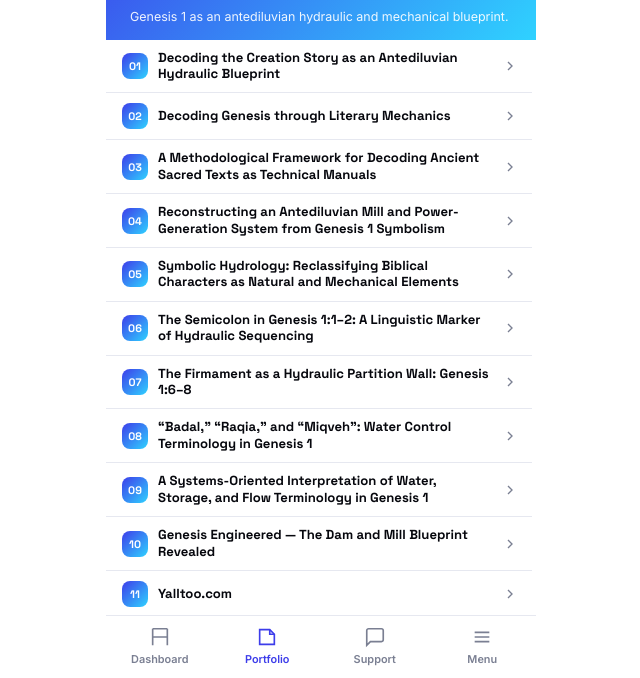
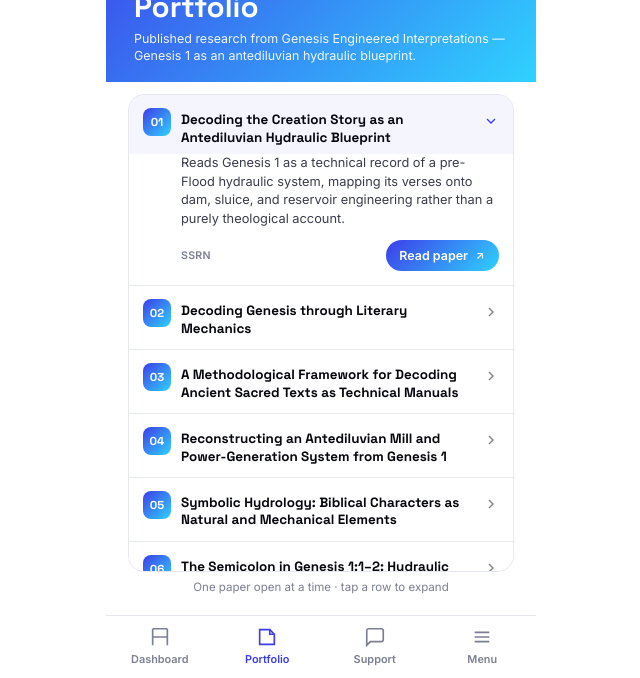
Before and after one commit to jawa-dam/yalltoo, a plain HTML site: page portfolio.html in a window 1280 px wide. Shown: the part 122-800 px from the top of the page, without its empty margins (319-959 px from the left). Drawn offline with Linux system fonts and the light colour scheme.

```diff
--- a/portfolio.html
+++ b/portfolio.html
@@ -26,67 +26,67 @@
     height:100%;
     overflow:hidden;
     background:var(--surface);
+    color:var(--ink);
     font-family:'Inter',system-ui,sans-serif;
-    color:var(--ink);
   }
 
   .stage{
     height:100%;
     width:100%;
     display:flex;
+    align-items:stretch;
     justify-content:center;
+  }
+
+  .phone{
+    width:min(430px,100vw);
+    height:100%;
     background:var(--surface);
-  }
-  .phone{
-    width:min(430px,100%);
-    height:100%;
     position:relative;
     overflow:hidden;
     display:flex;
     flex-direction:column;
-    background:var(--surface);
-  }
-  .screen{
-    flex:1;
-    min-height:0;
-    display:flex;
-    flex-direction:column;
-    overflow:hidden;
   }
 
   .banner{
     flex:0 0 auto;
     background:linear-gradient(135deg,var(--indigo) 0%, var(--cyan) 100%);
-    color:var(--paper);
-    padding:clamp(8px,1.8vh,14px) clamp(16px,5vw,24px) clamp(10px,2vh,14px);
+    color:#fff;
+    padding:clamp(10px,2vh,16px) clamp(18px,5vw,28px) clamp(12px,2.2vh,18px);
   }
   .back-row{
     display:flex;align-items:center;gap:8px;
-    font-size:.82rem;font-weight:600;
-    margin-bottom:8px;
+    font-size:.85rem;font-weight:600;
+    margin-bottom:clamp(6px,1.2vh,10px);
+    cursor:pointer;
+    width:fit-content;
     text-decoration:none;
-    color:var(--paper);
-    width:fit-content;
+    color:#fff;
   }
-  .back-row svg{width:16px;height:16px;stroke:currentColor;}
+  .back-row svg{width:16px;height:16px;stroke:#fff;}
 
   .logo-wrap{
-    width:clamp(44px,10vw,56px);
-    height:clamp(44px,10vw,56px);
-    margin-bottom:6px;
+    width:clamp(48px,12vw,64px);
+    height:clamp(48px,12vw,64px);
+    margin-bottom:clamp(6px,1vh,10px);
   }
-  .logo-img{width:100%;height:100%;object-fit:contain;display:block;filter:drop-shadow(0 4px 10px rgba(0,0,0,.25));}
+  .logo-img{
+    width:100%;height:100%;
+    object-fit:contain;
+    filter:drop-shadow(0 4px 10px rgba(0,0,0,.25));
+    display:block;
+  }
 
   .headline{
     font-family:'Space Grotesk',sans-serif;
     font-weight:700;
-    font-size:clamp(1.25rem,5vw,1.55rem);
+    font-size:clamp(1.35rem,5.5vw,1.85rem);
     line-height:1.08;
-    margin:0 0 4px;
+    margin:0 0 6px;
   }
   .subhead{
     font-size:.78rem;
-    line-height:1.35;
+    line-height:1.4;
     opacity:.92;
     margin:0;
     display:-webkit-box;
@@ -95,110 +95,147 @@
     overflow:hidden;
   }
 
-  .acc-body{
+  .body{
     flex:1 1 auto;
     min-height:0;
     overflow:hidden;
     display:flex;
     flex-direction:column;
-    padding:0 4px 0 0;
-  }
-  .accordion{
-    flex:1;
-    min-height:0;
-    display:flex;
-    flex-direction:column;
+    padding:clamp(8px,1.5vh,12px) clamp(14px,4vw,22px) clamp(8px,1.2vh,12px);
   }
 
-  .acc-item{
-    flex:0 0 auto;
-    border-bottom:1px solid var(--line);
-    display:flex;
-    flex-direction:column;
-    min-height:0;
-  }
-  .acc-item.open{
+  /* Scroll lives ONLY inside the accordion — page/frame never scrolls */
+  .accordion{
     flex:1 1 auto;
     min-height:0;
+    overflow-x:hidden;
+    overflow-y:auto;
+    overscroll-behavior:contain;
+    -webkit-overflow-scrolling:touch;
+    border:1px solid var(--line);
+    border-radius:16px;
+    background:var(--surface);
   }
+  .accordion::-webkit-scrollbar{width:3px;}
+  .accordion::-webkit-scrollbar-thumb{background:#d0d4e0;border-radius:99px;}
 
-  .acc-head{
+  .acc-item{
+    border-bottom:1px solid var(--line);
+    background:var(--surface);
+  }
+  .acc-item:last-child{border-bottom:none;}
+
+  .acc-trigger{
     width:100%;
     display:flex;
-    align-items:center;
+    align-items:flex-start;
     gap:10px;
-    padding:10px 14px 10px 16px;
+    padding:12px 14px;
     background:none;
-    border:0;
+    border:none;
     text-align:left;
     cursor:pointer;
-    font-family:'Inter',sans-serif;
+    font-family:'Inter',system-ui,sans-serif;
     color:var(--ink);
+  }
+  .acc-item.is-open .acc-trigger{
+    background:rgba(61,61,234,.05);
+    padding-bottom:8px;
+  }
+  .acc-trigger:active{background:rgba(61,61,234,.06);}
+
+  .acc-index{
     flex:0 0 auto;
-  }
-  .acc-head:active{background:rgba(61,61,234,.06);}
-  .acc-num{
-    flex:0 0 auto;
-    width:26px;height:26px;border-radius:8px;
+    width:28px;height:28px;
+    margin-top:1px;
+    border-radius:8px;
     background:linear-gradient(135deg,var(--indigo),var(--cyan));
-    color:var(--paper);
+    color:#fff;
     display:flex;align-items:center;justify-content:center;
     font-family:'Space Grotesk',sans-serif;
     font-weight:700;
-    font-size:.68rem;
+    font-size:.72rem;
   }
+
   .acc-title{
-    flex:1;
+    flex:1 1 auto;
+    min-width:0;
     font-family:'Space Grotesk',sans-serif;
     font-weight:700;
-    font-size:.82rem;
-    line-height:1.25;
-    display:-webkit-box;
-    -webkit-line-clamp:2;
-    -webkit-box-orient:vertical;
-    overflow:hidden;
+    font-size:.84rem;
+    line-height:1.3;
+    padding-top:4px;
   }
-  .acc-item.open .acc-title{-webkit-line-clamp:3;}
-  .chev{
+
+  .acc-chev{
     flex:0 0 auto;
     width:16px;height:16px;
+    margin-top:6px;
     stroke:var(--grey);
-    transition:transform .22s ease;
+    transition:transform .2s ease;
   }
-  .acc-item.open .chev{transform:rotate(90deg);stroke:var(--indigo);}
+  .acc-item.is-open .acc-chev{
+    transform:rotate(90deg);
+    stroke:var(--indigo);
+  }
 
+  /* Panel: hidden when closed, full natural height when open */
   .acc-panel{
-    display:none;
-    padding:0 16px 12px 52px;
-    min-height:0;
+    max-height:0;
+    opacity:0;
+    overflow:hidden;
+    transition:max-height .28s ease, opacity .2s ease, padding .2s ease;
+    padding:0 14px 0 52px;
   }
-  .acc-item.open .acc-panel{display:block;}
+  .acc-item.is-open .acc-panel{
+    max-height:280px; /* enough for summary + button */
+    opacity:1;
+    padding:0 14px 14px 52px;
+    overflow:visible;
+  }
 
   .paper-summary{
     font-size:.8rem;
     line-height:1.45;
     color:#3a3d4a;
-    margin:0 0 10px;
+    margin:0 0 12px;
   }
+
   .paper-meta{
-    display:flex;align-items:center;justify-content:space-between;gap:10px;
+    display:flex;
+    align-items:center;
+    justify-content:space-between;
+    gap:10px;
+    flex-wrap:wrap;
   }
   .source-tag{
-    font-size:.65rem;font-weight:600;letter-spacing:.04em;
+    font-size:.66rem;
+    font-weight:600;
+    letter-spacing:.03em;
     color:var(--grey);
     text-transform:uppercase;
   }
   .read-link{
-    display:inline-flex;align-items:center;gap:6px;
-    font-size:.78rem;font-weight:600;
+    display:inline-flex;
+    align-items:center;
+    gap:6px;
+    font-size:.78rem;
+    font-weight:600;
     color:#fff;
     background:linear-gradient(135deg,var(--indigo),var(--cyan));
-    padding:7px 12px;
+    padding:8px 13px;
     border-radius:999px;
     text-decoration:none;
-    white-space:nowrap;
   }
   .read-link svg{width:12px;height:12px;stroke:#fff;}
+
+  .note{
+    flex:0 0 auto;
+    font-size:.72rem;
+    color:var(--grey);
+    text-align:center;
+    margin-top:8px;
+  }
 
   .nav{
     flex:0 0 auto;
@@ -224,9 +261,9 @@
 </style>
 </head>
 <body>
+
 <div class="stage">
   <div class="phone">
-    <div class="screen">
 
     <div class="banner">
       <a class="back-row" href="index.html" target="_top">
@@ -237,17 +274,17 @@
         <img class="logo-img" src="https://assets.zyrosite.com/YZ9jg46Bljs5wOZR/yalltoo-beaver-p8oCrzuwdz7fwcXd.png" alt="Yall Too logo">
       </div>
       <h1 class="headline">Portfolio</h1>
-        <p class="subhead">Genesis 1 as an antediluvian hydraulic and mechanical blueprint.</p>
+      <p class="subhead">Published research from Genesis Engineered Interpretations — Genesis 1 as an antediluvian hydraulic blueprint.</p>
     </div>
 
-      <div class="acc-body">
-        <div class="accordion" id="accordion">
+    <div class="body">
+      <div class="accordion" id="accordion" role="list">
 
-          <div class="acc-item">
-            <button class="acc-head" type="button" aria-expanded="false" onclick="toggleAcc(this)">
-              <span class="acc-num">01</span>
+        <div class="acc-item is-open" data-acc>
+          <button class="acc-trigger" type="button" aria-expanded="true">
+            <span class="acc-index">01</span>
             <span class="acc-title">Decoding the Creation Story as an Antediluvian Hydraulic Blueprint</span>
-              <svg class="chev" viewBox="0 0 24 24" fill="none" stroke-width="2"><path d="M9 18l6-6-6-6"/></svg>
+            <svg class="acc-chev" viewBox="0 0 24 24" fill="none" stroke="currentColor" stroke-width="2"><path d="M9 18l6-6-6-6"/></svg>
           </button>
           <div class="acc-panel">
             <p class="paper-summary">Reads Genesis 1 as a technical record of a pre-Flood hydraulic system, mapping its verses onto dam, sluice, and reservoir engineering rather than a purely theological account.</p>
@@ -261,11 +298,11 @@
           </div>
         </div>
 
-          <div class="acc-item">
-            <button class="acc-head" type="button" aria-expanded="false" onclick="toggleAcc(this)">
-              <span class="acc-num">02</span>
+        <div class="acc-item" data-acc>
+          <button class="acc-trigger" type="button" aria-expanded="false">
+            <span class="acc-index">02</span>
             <span class="acc-title">Decoding Genesis through Literary Mechanics</span>
-              <svg class="chev" viewBox="0 0 24 24" fill="none" stroke-width="2"><path d="M9 18l6-6-6-6"/></svg>
+            <svg class="acc-chev" viewBox="0 0 24 24" fill="none" stroke="currentColor" stroke-width="2"><path d="M9 18l6-6-6-6"/></svg>
           </button>
           <div class="acc-panel">
             <p class="paper-summary">Applies a literary-mechanical reading method to Genesis 1, treating its structure, repetition, and word choice as engineering notation rather than poetry.</p>
@@ -279,11 +316,11 @@
           </div>
         </div>
 
-          <div class="acc-item">
-            <button class="acc-head" type="button" aria-expanded="false" onclick="toggleAcc(this)">
-              <span class="acc-num">03</span>
+        <div class="acc-item" data-acc>
+          <button class="acc-trigger" type="button" aria-expanded="false">
+            <span class="acc-index">03</span>
             <span class="acc-title">A Methodological Framework for Decoding Ancient Sacred Texts as Technical Manuals</span>
-              <svg class="chev" viewBox="0 0 24 24" fill="none" stroke-width="2"><path d="M9 18l6-6-6-6"/></svg>
+            <svg class="acc-chev" viewBox="0 0 24 24" fill="none" stroke="currentColor" stroke-width="2"><path d="M9 18l6-6-6-6"/></svg>
           </button>
           <div class="acc-panel">
             <p class="paper-summary">Proposes a repeatable method for reading ancient scripture as disguised technical documentation, using Genesis 1 as the primary test case.</p>
@@ -297,11 +334,11 @@
           </div>
         </div>
 
-          <div class="acc-item">
-            <button class="acc-head" type="button" aria-expanded="false" onclick="toggleAcc(this)">
-              <span class="acc-num">04</span>
-              <span class="acc-title">Reconstructing an Antediluvian Mill and Power-Generation System from Genesis 1 Symbolism</span>
-              <svg class="chev" viewBox="0 0 24 24" fill="none" stroke-width="2"><path d="M9 18l6-6-6-6"/></svg>
+        <div class="acc-item" data-acc>
+          <button class="acc-trigger" type="button" aria-expanded="false">
+            <span class="acc-index">04</span>
+            <span class="acc-title">Reconstructing an Antediluvian Mill and Power-Generation System from Genesis 1</span>
+            <svg class="acc-chev" viewBox="0 0 24 24" fill="none" stroke="currentColor" stroke-width="2"><path d="M9 18l6-6-6-6"/></svg>
           </button>
           <div class="acc-panel">
             <p class="paper-summary">Works through the imagery of Genesis 1 to reconstruct a plausible pre-Flood mill and power-generation system implied by the text.</p>
@@ -315,11 +352,11 @@
           </div>
         </div>
 
-          <div class="acc-item">
-            <button class="acc-head" type="button" aria-expanded="false" onclick="toggleAcc(this)">
-              <span class="acc-num">05</span>
-              <span class="acc-title">Symbolic Hydrology: Reclassifying Biblical Characters as Natural and Mechanical Elements</span>
-              <svg class="chev" viewBox="0 0 24 24" fill="none" stroke-width="2"><path d="M9 18l6-6-6-6"/></svg>
+        <div class="acc-item" data-acc>
+          <button class="acc-trigger" type="button" aria-expanded="false">
+            <span class="acc-index">05</span>
+            <span class="acc-title">Symbolic Hydrology: Biblical Characters as Natural and Mechanical Elements</span>
+            <svg class="acc-chev" viewBox="0 0 24 24" fill="none" stroke="currentColor" stroke-width="2"><path d="M9 18l6-6-6-6"/></svg>
           </button>
           <div class="acc-panel">
             <p class="paper-summary">Re-reads biblical figures as symbolic stand-ins for natural forces and mechanical components within the proposed hydraulic system.</p>
@@ -333,11 +370,11 @@
           </div>
         </div>
 
-          <div class="acc-item">
-            <button class="acc-head" type="button" aria-expanded="false" onclick="toggleAcc(this)">
-              <span class="acc-num">06</span>
-              <span class="acc-title">The Semicolon in Genesis 1:1–2: A Linguistic Marker of Hydraulic Sequencing</span>
-              <svg class="chev" viewBox="0 0 24 24" fill="none" stroke-width="2"><path d="M9 18l6-6-6-6"/></svg>
+        <div class="acc-item" data-acc>
+          <button class="acc-trigger" type="button" aria-expanded="false">
+            <span class="acc-index">06</span>
+            <span class="acc-title">The Semicolon in Genesis 1:1–2: Hydraulic Sequencing Marker</span>
+            <svg class="acc-chev" viewBox="0 0 24 24" fill="none" stroke="currentColor" stroke-width="2"><path d="M9 18l6-6-6-6"/></svg>
           </button>
           <div class="acc-panel">
             <p class="paper-summary">Focuses on the punctuation and sequencing of Genesis 1:1–2, arguing it marks ordered steps in a hydraulic process rather than a stylistic pause.</p>
@@ -351,11 +388,11 @@
           </div>
         </div>
 
-          <div class="acc-item">
-            <button class="acc-head" type="button" aria-expanded="false" onclick="toggleAcc(this)">
-              <span class="acc-num">07</span>
-              <span class="acc-title">The Firmament as a Hydraulic Partition Wall: Genesis 1:6–8</span>
-              <svg class="chev" viewBox="0 0 24 24" fill="none" stroke-width="2"><path d="M9 18l6-6-6-6"/></svg>
+        <div class="acc-item" data-acc>
+          <button class="acc-trigger" type="button" aria-expanded="false">
+            <span class="acc-index">07</span>
+            <span class="acc-title">The Firmament as a Hydraulic Partition Wall (Genesis 1:6–8)</span>
+            <svg class="acc-chev" viewBox="0 0 24 24" fill="none" stroke="currentColor" stroke-width="2"><path d="M9 18l6-6-6-6"/></svg>
           </button>
           <div class="acc-panel">
             <p class="paper-summary">Reinterprets the “firmament” of Genesis 1:6–8 as a literal partition wall separating two managed bodies of water.</p>
@@ -369,11 +406,11 @@
           </div>
         </div>
 
-          <div class="acc-item">
-            <button class="acc-head" type="button" aria-expanded="false" onclick="toggleAcc(this)">
-              <span class="acc-num">08</span>
-              <span class="acc-title">“Badal,” “Raqia,” and “Miqveh”: Water Control Terminology in Genesis 1</span>
-              <svg class="chev" viewBox="0 0 24 24" fill="none" stroke-width="2"><path d="M9 18l6-6-6-6"/></svg>
+        <div class="acc-item" data-acc>
+          <button class="acc-trigger" type="button" aria-expanded="false">
+            <span class="acc-index">08</span>
+            <span class="acc-title">“Badal,” “Raqia,” and “Miqveh”: Water Control Terminology</span>
+            <svg class="acc-chev" viewBox="0 0 24 24" fill="none" stroke="currentColor" stroke-width="2"><path d="M9 18l6-6-6-6"/></svg>
           </button>
           <div class="acc-panel">
             <p class="paper-summary">Traces three key Hebrew terms through Genesis 1 to argue they function as technical water-control vocabulary rather than general description.</p>
@@ -387,11 +424,11 @@
           </div>
         </div>
 
-          <div class="acc-item">
-            <button class="acc-head" type="button" aria-expanded="false" onclick="toggleAcc(this)">
-              <span class="acc-num">09</span>
-              <span class="acc-title">A Systems-Oriented Interpretation of Water, Storage, and Flow Terminology in Genesis 1</span>
-              <svg class="chev" viewBox="0 0 24 24" fill="none" stroke-width="2"><path d="M9 18l6-6-6-6"/></svg>
+        <div class="acc-item" data-acc>
+          <button class="acc-trigger" type="button" aria-expanded="false">
+            <span class="acc-index">09</span>
+            <span class="acc-title">Systems-Oriented Interpretation of Water, Storage, and Flow</span>
+            <svg class="acc-chev" viewBox="0 0 24 24" fill="none" stroke="currentColor" stroke-width="2"><path d="M9 18l6-6-6-6"/></svg>
           </button>
           <div class="acc-panel">
             <p class="paper-summary">Applies a systems-engineering lens to the water, storage, and flow language used throughout Genesis 1, framing it as a coherent technical vocabulary.</p>
@@ -405,11 +442,11 @@
           </div>
         </div>
 
-          <div class="acc-item">
-            <button class="acc-head" type="button" aria-expanded="false" onclick="toggleAcc(this)">
-              <span class="acc-num">10</span>
+        <div class="acc-item" data-acc>
+          <button class="acc-trigger" type="button" aria-expanded="false">
+            <span class="acc-index">10</span>
             <span class="acc-title">Genesis Engineered — The Dam and Mill Blueprint Revealed</span>
-              <svg class="chev" viewBox="0 0 24 24" fill="none" stroke-width="2"><path d="M9 18l6-6-6-6"/></svg>
+            <svg class="acc-chev" viewBox="0 0 24 24" fill="none" stroke="currentColor" stroke-width="2"><path d="M9 18l6-6-6-6"/></svg>
           </button>
           <div class="acc-panel">
             <p class="paper-summary">Zenodo edition of the core GEI thesis, documenting Genesis 1 as the design record of an antediluvian dam-and-mill complex.</p>
@@ -423,11 +460,11 @@
           </div>
         </div>
 
-          <div class="acc-item">
-            <button class="acc-head" type="button" aria-expanded="false" onclick="toggleAcc(this)">
-              <span class="acc-num">11</span>
-              <span class="acc-title">Yalltoo.com</span>
-              <svg class="chev" viewBox="0 0 24 24" fill="none" stroke-width="2"><path d="M9 18l6-6-6-6"/></svg>
+        <div class="acc-item" data-acc>
+          <button class="acc-trigger" type="button" aria-expanded="false">
+            <span class="acc-index">11</span>
+            <span class="acc-title">Yalltoo.com — Project Home Base</span>
+            <svg class="acc-chev" viewBox="0 0 24 24" fill="none" stroke="currentColor" stroke-width="2"><path d="M9 18l6-6-6-6"/></svg>
           </button>
           <div class="acc-panel">
             <p class="paper-summary">Home base for the Genesis Engineered Interpretations project — the Dam Academy, the D.A.M. framework, and all published research in one place.</p>
@@ -442,6 +479,8 @@
         </div>
 
       </div>
+
+      <p class="note">One paper open at a time · tap a row to expand</p>
     </div>
 
     <nav class="nav">
@@ -449,10 +488,10 @@
         <svg viewBox="0 0 24 24" fill="none" stroke-width="1.8"><path d="M4 3v18M20 3v18M4 3h16M4 12h16"/></svg>
         Dashboard
       </a>
-        <a class="active" href="#" aria-current="page">
+      <button class="active" type="button">
         <svg viewBox="0 0 24 24" fill="none" stroke-width="1.8"><path d="M4 4h11l5 5v11H4z"/><path d="M15 4v5h5"/></svg>
         Portfolio
-        </a>
+      </button>
       <a href="https://yalltoo.com/support" target="_blank" rel="noopener noreferrer">
         <svg viewBox="0 0 24 24" fill="none" stroke-width="1.8"><path d="M21 15a2 2 0 0 1-2 2H7l-4 4V5a2 2 0 0 1 2-2h14a2 2 0 0 1 2 2z"/></svg>
         Support
@@ -465,22 +504,46 @@
 
   </div>
 </div>
-</div>
 
 <script>
-  function toggleAcc(btn){
-    const item = btn.closest('.acc-item');
-    const wasOpen = item.classList.contains('open');
-    document.querySelectorAll('.acc-item').forEach(el=>{
-      el.classList.remove('open');
-      const h = el.querySelector('.acc-head');
-      if(h) h.setAttribute('aria-expanded','false');
+  (function(){
+    const accordion = document.getElementById('accordion');
+    const items = Array.from(document.querySelectorAll('[data-acc]'));
+
+    function openOnly(target){
+      items.forEach(item=>{
+        const on = item === target;
+        item.classList.toggle('is-open', on);
+        const btn = item.querySelector('.acc-trigger');
+        if(btn) btn.setAttribute('aria-expanded', on ? 'true' : 'false');
       });
-    if(!wasOpen){
-      item.classList.add('open');
-      btn.setAttribute('aria-expanded','true');
+
+      // After expand, keep the opened row fully visible inside the frame
+      requestAnimationFrame(()=>{
+        const panel = target.querySelector('.acc-panel');
+        const top = target.offsetTop;
+        const bottom = top + target.offsetHeight;
+        const viewTop = accordion.scrollTop;
+        const viewBottom = viewTop + accordion.clientHeight;
+
+        if(top < viewTop){
+          accordion.scrollTo({ top: top, behavior: 'smooth' });
+        } else if(bottom > viewBottom){
+          accordion.scrollTo({ top: bottom - accordion.clientHeight, behavior: 'smooth' });
         }
+      });
     }
+
+    items.forEach(item=>{
+      const btn = item.querySelector('.acc-trigger');
+      if(!btn) return;
+      btn.addEventListener('click', ()=>{
+        if(item.classList.contains('is-open')) return; // keep exactly one open
+        openOnly(item);
+      });
+    });
+  })();
 </script>
+
 </body>
 </html>
```
Lines whose indentation alone changed are shown as unchanged.
